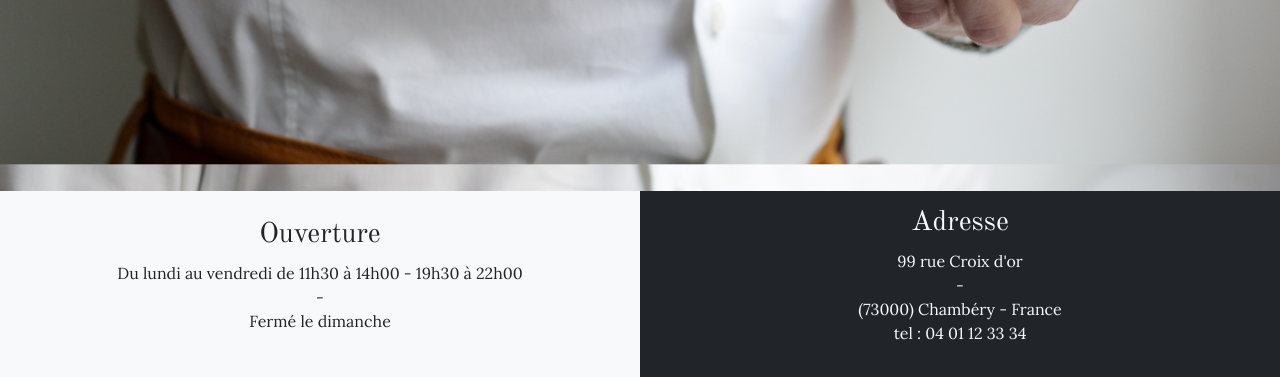
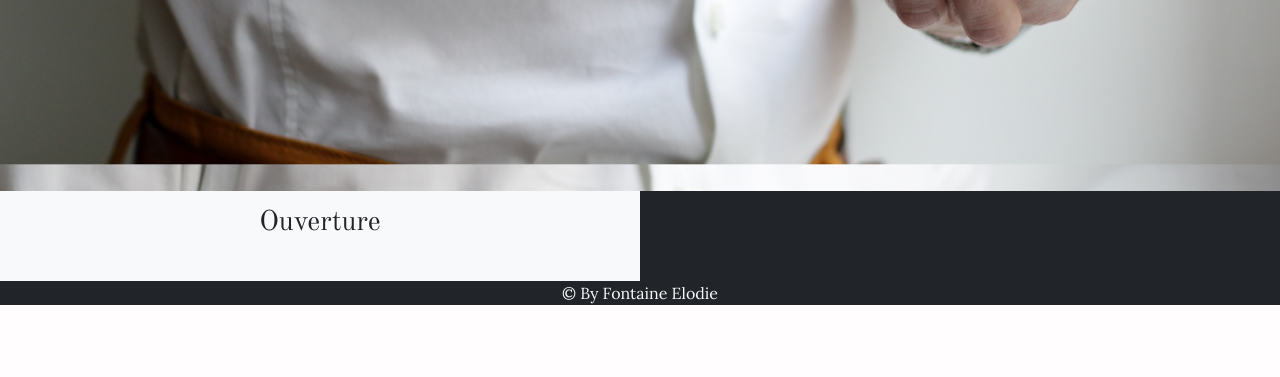
Before and after one commit to ElodieFon/quaiAntique, a Symfony app: template templates/contact/index.html.twig in a window 1280 px wide. Shown: the part 689-1066 px from the top of the page. After the commit the page ends 994 px from the top, so only its background shows below. Run offline with Twig, Linux system fonts and the light colour scheme; the template is opened without the code that fills it, so the values that code supplies are empty; some libraries are stand-ins or nearby versions.

Commit message:
mise en page

```diff
--- a/templates/base/footer.html.twig
+++ b/templates/base/footer.html.twig
@@ -1,15 +1,43 @@
 <footer class="">
+
         <div class="d-flex  m-0 col-12">
-        <div class="bg-light p-3 text-center  d-flex align-items-center justify-content-center flex-column">
+          <div class="bg-light p-3   d-flex align-items-center justify-content-center flex-column">
             <h3>Ouverture</h3>
-            <p>Du lundi au vendredi de 11h30 à 14h00 - 19h30 à 22h00 <br> - <br> Fermé le dimanche</p>
+             <ul>
+            {% for horaire in horaires %}
+                {% if horaire.active == 1 %}
+
+                   <li>
+                        <strong> {{horaire.jour }}</strong> : {{horaire.matinDebut | date('H:i')}}
+                        à {{horaire.matinFin | date('H:i')}}
+                        - {{horaire.apremDebut | date('H:i')}}
+                        à {{horaire.apremFin | date('H:i')}}
+                   </li>
+
+                {% else  %}
+                    <li class="text-danger">
+                        <strong> {{horaire.jour }}</strong> : fermé
+                    </li>
+                {% endif %}
+
+            {% endfor %}
+            </ul>
             </div>
             <div class="bg-dark text-light text-center p-3 d-flex align-items-center justify-content-center flex-column">
-            <h3>Adresse</h3>
+
+                {% for inforesto in infosResto %}
+                {% if inforesto.active == 1 %}
+                    <h3>{{inforesto.nom}}</h3>
                     <p>
-                99 rue Croix d'or <br> - <br> (73000) Chambéry - France <br>
-                tel : 04 01 12 33 34
+                        {{inforesto.adresse}}
+                        <br> -
+                        <br> ({{inforesto.cp}}) {{inforesto.ville}}  - {{inforesto.pays}}
+                        <br>tel : {{inforesto.telephone}}
+                        <br>mail : {{inforesto.email}}
                     </p>
+                {% endif %}
+                {% endfor %}
             </div>
         </div>
+      <p class="bg-dark text-light text-center m-0">&copy; By Fontaine Elodie</p>
 </footer>
--- a/templates/contact/index.html.twig
+++ b/templates/contact/index.html.twig
@@ -13,10 +13,21 @@
     <div class="bg-success text-center text-light mt-2">
         {{message}}
     </div>
-    <div class="container-fluid col-8 m-auto bg-light mt-3 p-2 fs-3">
-        {{ form_start(form) }}
-        {{ form_rest(form) }}
+    <div class="d-flex justify-content-evenly mt-5 mb-5">
+        <div class=" col-5  bg-light  p-3 ">
+            {{ form_start(form) }}
+            {{ form_rest(form) }}
+        </div>
+        <div class=" d-flex align-items-center justify-content-center col-5">
+            <iframe src="https://www.google.com/maps/embed?pb=!1m18!1m12!1m3!1d2793.296758608161!2d5.922983099999998!3d45.56447059999999!2m3!1f0!2f0!3f0!3m2!1i1024!2i768!4f13.1!3m3!1m2!1s0x478ba8fc1ffc8713%3A0x9e950d0009d18de!106 rue croix d&#39;Or%2C%2073000%20Chamb%C3%A9ry!5e0!3m2!1sfr!2sfr!4v1677493304435!5m2!1sfr!2sfr"
+                width="400"
+                height="400"
+                style="border:0;"
+                allowfullscreen=""
+                loading="lazy"
+                referrerpolicy="no-referrer-when-downgrade">
+            </iframe>
+        </div>
     </div>
-
 </main>
 {% endblock %}
```
Also changed, not shown: templates/carte/index.html.twig (+8 -4 lines), templates/home/index.html.twig (+21 -0 lines). Lines whose indentation alone changed are shown as unchanged.
